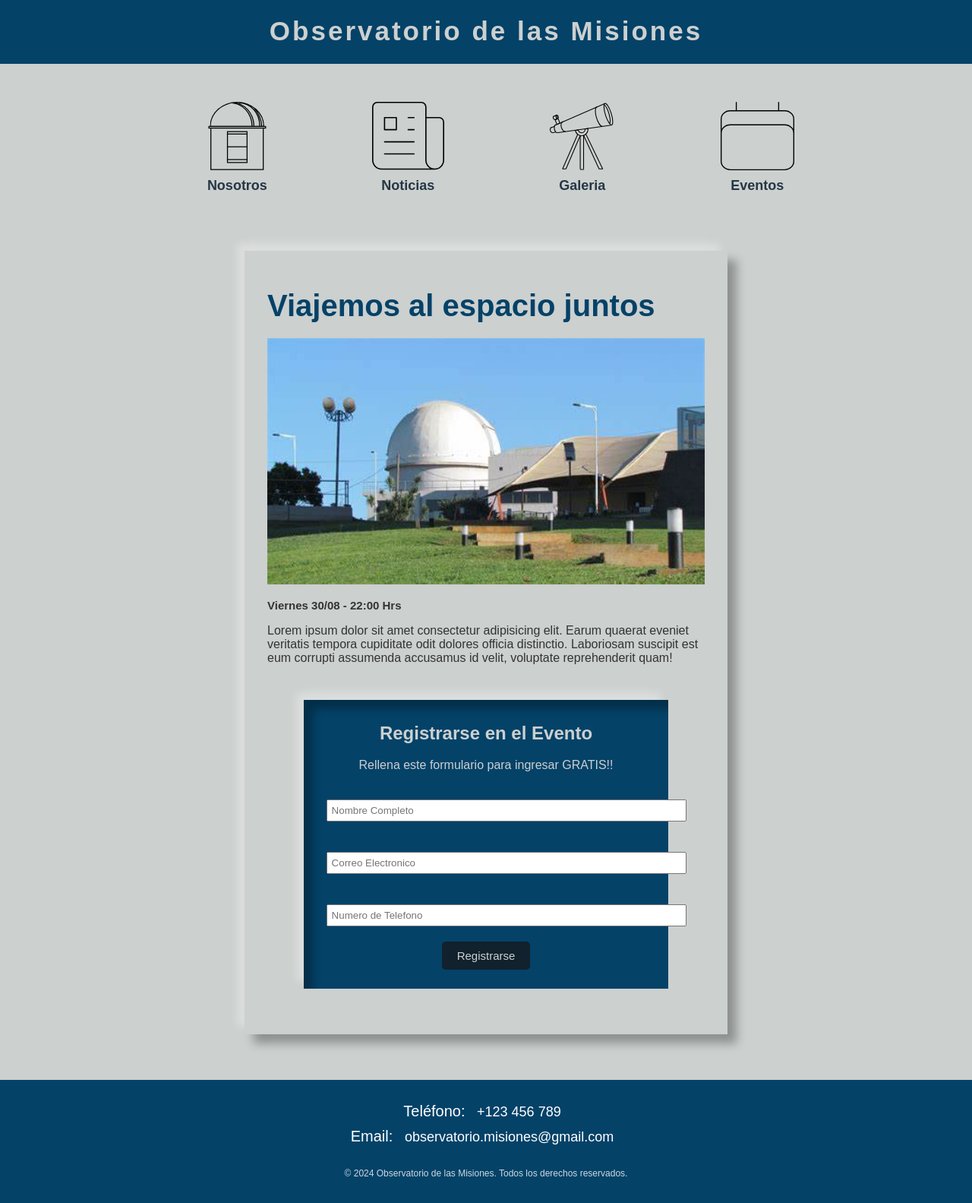
After one commit to SantiNunez2003/TP-WEB-OBSERVATORIO, a PHP site: template Pages/Evento-elegido.html in a window 1280 px wide. The commit adds this page. Shown: the whole page at 76% size. Run offline with PHP 8.4, Linux system fonts and the light colour scheme; the template is opened without the code that fills it, so the values that code supplies are empty.

Commit message:
TP-COMPLETADO
Se agregaron las ultimas funcionalidades y las estructuras

```diff
--- /dev/null
+++ b/Pages/Evento-elegido.html
@@ -0,0 +1,150 @@
+<!DOCTYPE html>
+<html lang="en">
+  <head>
+    <meta charset="UTF-8" />
+    <meta name="viewport" content="width=device-width, initial-scale=1.0" />
+    <title>Evento Elegido | Observatorio de las Misiones</title>
+    <link rel="stylesheet" href="/Styles/styles.css" />
+  </head>
+  <body>
+    <!-- Titulo de Pagina -->
+    <header class="titulo">
+      <h1>Observatorio de las Misiones</h1>
+    </header>
+
+    <main>
+      <section class="contenedor-evento-elegido">
+        <!-- Navegacion con Iconos -->
+        <nav class="barra-de-navegacion">
+          <ul class="lista-de-seleccion">
+            <li>
+              <a href="/index.html"
+                ><img
+                  class="icono-seleccion"
+                  src="/Icons/Oscuro/Observatory-Icon-oscuro.svg"
+                  alt="Icono de Observatorio"
+                />
+                Nosotros
+              </a>
+            </li>
+            <li>
+              <a href="./Noticias.html">
+                <img
+                  class="icono-seleccion"
+                  src="/Icons/Oscuro/Noticias-oscuro.svg"
+                  alt="Icono Noticia"
+                />
+                Noticias
+              </a>
+            </li>
+            <li>
+              <a href="./Galeria.html"
+                ><img
+                  class="icono-seleccion"
+                  src="/Icons/Oscuro/Telescopio-oscuro.svg"
+                  alt="Icono Telescopio"
+                />
+                Galeria
+              </a>
+            </li>
+            <li>
+              <a href="./Eventos.html"
+                ><img
+                  class="icono-seleccion"
+                  src="/Icons/Oscuro/Eventos-oscuro.svg"
+                  alt="Icono Evento"
+                />
+                Eventos
+              </a>
+            </li>
+          </ul>
+        </nav>
+
+        <!-- Evento Elegido -->
+        <section class="evento-elegido">
+          <!-- Datos del Evento Elegido -->
+          <article class="evento-datos">
+            <h1>Viajemos al espacio juntos</h1>
+            <img
+              src="/Image/prueba-imagen.jfif"
+              alt="Imagen del Evento elegido"
+            />
+            <p class="fecha">Viernes 30/08 - 22:00 Hrs</p>
+            <p>
+              Lorem ipsum dolor sit amet consectetur adipisicing elit. Earum
+              quaerat eveniet veritatis tempora cupiditate odit dolores officia
+              distinctio. Laboriosam suscipit est eum corrupti assumenda
+              accusamus id velit, voluptate reprehenderit quam!
+            </p>
+          </article>
+
+          <!-- Formulario para el Evento Elegido -->
+          <article class="formulario-evento">
+            <h2>Registrarse en el Evento</h2>
+            <p>Rellena este formulario para ingresar GRATIS!!</p>
+            <!-- Formulario de Inscripsión al Evento -->
+            <form
+              class="formulario"
+              action="./Evento-elegido-enviado.html"
+              method="post"
+            >
+              <!-- Nombre del Usuario -->
+              <input
+                placeholder="Nombre Completo"
+                type="text"
+                id="nombre"
+                name="nombre"
+                required
+              />
+
+              <!-- Correo del Usuario -->
+              <input
+                placeholder="Correo Electronico"
+                type="email"
+                id="email"
+                name="email"
+                required
+              />
+
+              <!-- Telefono del Usuario -->
+              <input
+                placeholder="Numero de Telefono"
+                type="tel"
+                id="telefono"
+                name="telefono"
+              />
+
+              <!-- Boton de Envio -->
+              <a class="boton-registrarse" href="./Evento-elegido-enviado.html"
+                >Registrarse</a
+              >
+            </form>
+          </article>
+        </section>
+      </section>
+    </main>
+    <footer>
+      <!--Footer-->
+      <footer class="footer">
+        <div class="footer-contenido">
+          <div class="footer-info">
+            <p>Teléfono: <a href="tel:+123456789">+123 456 789</a></p>
+            <p>
+              Email:
+              <a href="mailto:observatorio.misiones@gmail.com"
+                >observatorio.misiones@gmail.com</a
+              >
+            </p>
+          </div>
+          <!--Incluir Redes-->
+        </div>
+        <div class="footer-copy">
+          <p>
+            &copy; 2024 Observatorio de las Misiones. Todos los derechos
+            reservados.
+          </p>
+        </div>
+      </footer>
+    </footer>
+  </body>
+</html>
--- a/Eventos.html
+++ b/Pages/Eventos.html
@@ -63,7 +63,7 @@
               </a>
             </li>
             <li>
-              <a href="/Eventos.html"
+              <a href="./Eventos.html"
                 ><img
                   class="icono-seleccion"
                   src="/Icons/Oscuro/Eventos-oscuro.svg"
@@ -104,7 +104,7 @@
                   </p>
                 </td>
                 <td class="boton-evento">
-                  <a class="boton-mas-info" href="/Evento-elegido.html"
+                  <a class="boton-mas-info" href="./Evento-elegido.html"
                     >GRATIS</a
                   >
                 </td>
--- a/Styles/Paginas/Evento-elegido.css
+++ b/Styles/Paginas/Evento-elegido.css
@@ -46,11 +46,14 @@
     align-items: start;
     padding: 20px;
     height: 20px;
+    width: 100%;
 }
 
-.formulario input, .formulario select{
-    width: min(500px);
+.formulario input{
+    max-width: 500px;
+    width: 100%;
     padding: 5px;
+    margin: 20px;
 
 }
 
@@ -58,12 +61,12 @@
     background-color: var(--azul-oscuro);
     color: var(--semi-blanco);
     padding: 10px 20px;
+    margin-bottom: 15px;
     border: none;
     border-radius: 5px;
     font-size: 15px;
     font-weight: 400;
     cursor: pointer;
-    text-align: center;
     text-decoration: none;
     display: inline-block;
 }
--- a/Styles/Paginas/Galeria.css
+++ b/Styles/Paginas/Galeria.css
@@ -1,13 +1,13 @@
 @import url("../colores.css");
 
-.contenedor-galeria {
+.contenedor-galeria{
   display: flex;
   flex-direction: column;
   justify-content: center;
   align-items: center;
 }
 
-.galeria-grid {
+.galeria-grid{
     max-width: 1240px;
     width: 80%;
     display: grid;
@@ -15,7 +15,7 @@
     gap: 10px;
 }
 
-.galeria-grid img {
+.galeria-grid img{
     z-index: 0;
     width: 400px;
     height: 300px;
--- a/index.html
+++ b/index.html
@@ -43,7 +43,7 @@
               </a>
             </li>
             <li>
-              <a href="./Noticias.html">
+              <a href="./Pages/Noticias.html">
                 <img
                   class="icono-seleccion"
                   src="/Icons/Oscuro/Noticias-oscuro.svg"
@@ -53,7 +53,7 @@
               </a>
             </li>
             <li>
-              <a href="./Galeria.html"
+              <a href="./Pages/Galeria.html"
                 ><img
                   class="icono-seleccion"
                   src="/Icons/Oscuro/Telescopio-oscuro.svg"
@@ -63,7 +63,7 @@
               </a>
             </li>
             <li>
-              <a href="/Eventos.html"
+              <a href="./Pages/Eventos.html"
                 ><img
                   class="icono-seleccion"
                   src="/Icons/Oscuro/Eventos-oscuro.svg"
```
Also changed, not shown: Pages/Evento-elegido-enviado.html (renamed from Evento-elegido.html, +2 -25 lines), Pages/Galeria.html (renamed from Galeria.html, +39 -14 lines), Pages/Noticia-seleccionada.html (added, +123 -0 lines), Pages/Noticias.html (renamed from Noticias.html, +4 -4 lines).
